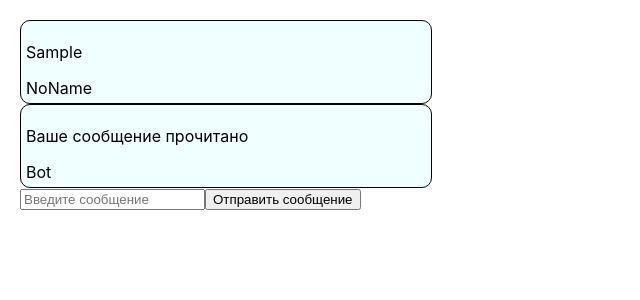
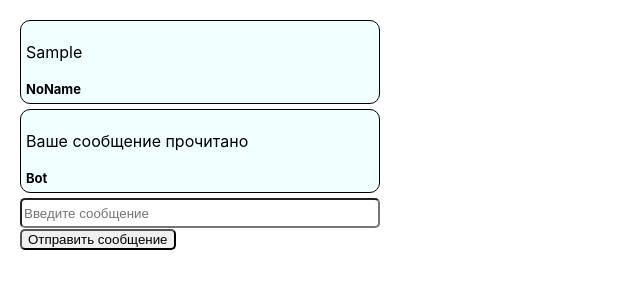
Before and after one commit to AlekseevaMargarita/React, a React (Create React App) app: page / in a window 1280 px wide. Both pictures are taken after typing "Sample" into the empty fields and a click on the button "Отправить сообщение". Shown: the top 300 px of the page, without its empty margins (0-640 px from the left). Built offline with nearby package versions, Linux system fonts and the light colour scheme.

Commit message:
Добавлены стили

```diff
--- a/src/App.scss
+++ b/src/App.scss
@@ -1,7 +1,4 @@
 .App {
     padding: 20px;
+    width: 400px;
 }
-
-.img {
-    width: 100%;
-}
--- a/src/Button.js
+++ b/src/Button.js
@@ -1,7 +1,8 @@
+import './Button.scss'
 
 function Button() {
     return (
-        <button>
+        <button className="Button">
             Отправить сообщение
         </button>
     )
--- /dev/null
+++ b/src/Button.scss
@@ -0,0 +1,3 @@
+.Button {
+    border-radius: 5px;
+}
--- a/src/Form.js
+++ b/src/Form.js
@@ -1,6 +1,7 @@
 import { useState } from 'react';
 import Button from './Button'
 import Input from './Input'
+import './Form.scss'
 
 function Form({ onSubmit }) {
     const [value, setValue] = useState('');
@@ -17,7 +18,9 @@ function Form({ onSubmit }) {
     }
 
     return (
-        <form onSubmit={handleSubmit}>
+        <form
+            className="Form"
+            onSubmit={handleSubmit}>
             <Input
                 value={value}
                 onChange={handleChange}
--- /dev/null
+++ b/src/Form.scss
@@ -0,0 +1 @@
+.Form {}
--- a/src/Input.js
+++ b/src/Input.js
@@ -1,9 +1,11 @@
+import './Input.scss'
 
 function Input(props) {
 
     return (
         <input
             type="text"
+            className="Input"
             value={props.value}
             onChange={props.onChange}
             placeholder="Введите сообщение"
--- /dev/null
+++ b/src/Input.scss
@@ -0,0 +1,5 @@
+.Input {
+    width: 100%;
+    height: 30px;
+    border-radius: 5px;
+}
--- a/src/Message.js
+++ b/src/Message.js
@@ -2,10 +2,10 @@ import './Message.scss'
 
 function Message(props) {
 
-    return (props.items.map((message) =>
-        <div className="Message">
-            <p>{message.text}</p>
-            <span>{message.author}</span>
+    return (props.items.map((item, index) =>
+        <div className="Message" key={index}>
+            <p className='Message__text'>{item.text}</p>
+            <span className="Message__author">{item.author}</span>
         </div>
     ));
 }
--- a/src/Message.scss
+++ b/src/Message.scss
@@ -1,8 +1,18 @@
 .Message {
-    width: 400px;
+    width: 100%;
     text-align: left;
     border: 1px solid black;
     border-radius: 10px;
     padding: 5px;
     background-color: azure;
+    margin-bottom: 5px;
+
+    &__author {
+        font-size: small;
+        font-weight: bold;
+    }
+
+    &__text {
+        word-wrap: break-word;
+    }
 }
--- a/src/index.js
+++ b/src/index.js
@@ -1,6 +1,6 @@
 import React from 'react';
 import ReactDOM from 'react-dom';
-import './index.css';
+import './index.scss';
 import App from './App';
 
 ReactDOM.render(
--- a/src/index.css
+++ b/src/index.scss
@@ -1,3 +1,7 @@
+* {
+  box-sizing: border-box;
+}
+
 body {
   margin: 0;
   font-family: -apple-system, BlinkMacSystemFont, 'Segoe UI', 'Roboto', 'Oxygen',
```
